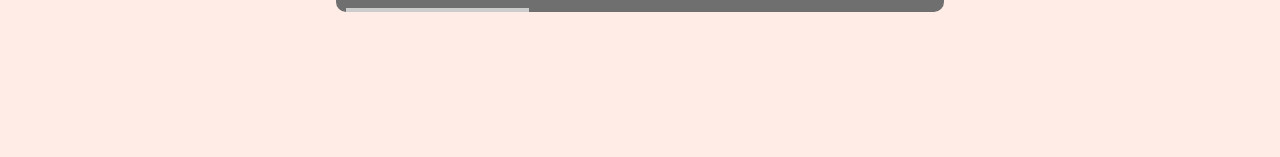
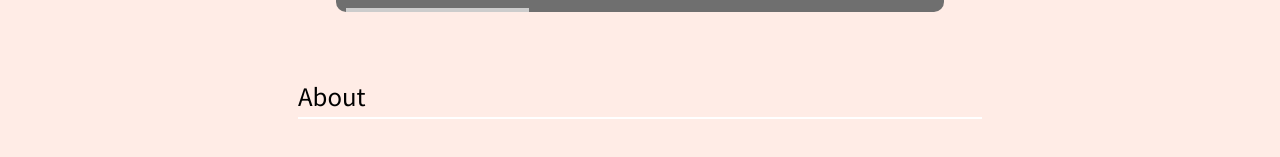
Before and after one commit to Bayathy/bayathy-portfolio, a Next.js app: page / in a window 1280 px wide. Shown: the part 351-508 px from the top of the page. Built offline with nearby package versions, Linux system fonts and the light colour scheme.

Commit message:
create PageTitle

```diff
--- a/src/compornent/atom/PageTitle/PageTitle..tsx
+++ b/src/compornent/atom/PageTitle/PageTitle..tsx
@@ -1,5 +1,31 @@
-import React from "react";
+import { css } from '@emotion/react'
+import React from 'react'
+import { usePageState } from '../../../context/PageContextProvider/pageContext'
+import ContentContainer from '../ContentContainer/ContentContainer'
 
 const PageTitle: React.FC = () => {
-    return()
+  const { page } = usePageState()
+  const title = page[0] ? 'About' : page[1] ? 'Works' : 'Blog'
+
+  return (
+    <ContentContainer>
+      <div
+        css={css`
+          width: 90%;
+          border-bottom: 2px solid white;
+          margin: auto;
+        `}
+      >
+        <p
+          css={css`
+            font-size: 1.5rem;
+          `}
+        >
+          {title}
+        </p>
+      </div>
+    </ContentContainer>
+  )
 }
+
+export default PageTitle
--- /dev/null
+++ b/src/compornent/atom/PageTitle/index.ts
@@ -0,0 +1 @@
+export * from './PageTitle.'
--- a/src/compornent/template/MainLayout/MainLayout.tsx
+++ b/src/compornent/template/MainLayout/MainLayout.tsx
@@ -4,6 +4,7 @@ import Header from '../../organism/Header/Header'
 import IconContents from '../../organism/IconContents/IconContents'
 import MenuTab from '../../molecular/MenuTab/MenuTab'
 import Space from '../../atom/Space/Space'
+import PageTitle from '../../atom/PageTitle/PageTitle.'
 
 const MainLayout: React.FC = () => {
   const theme = useTheme()
@@ -36,6 +37,8 @@ const MainLayout: React.FC = () => {
       <IconContents />
       <Space space={4} />
       <MenuTab />
+      <Space space={4} />
+      <PageTitle />
     </div>
   )
 }
```
